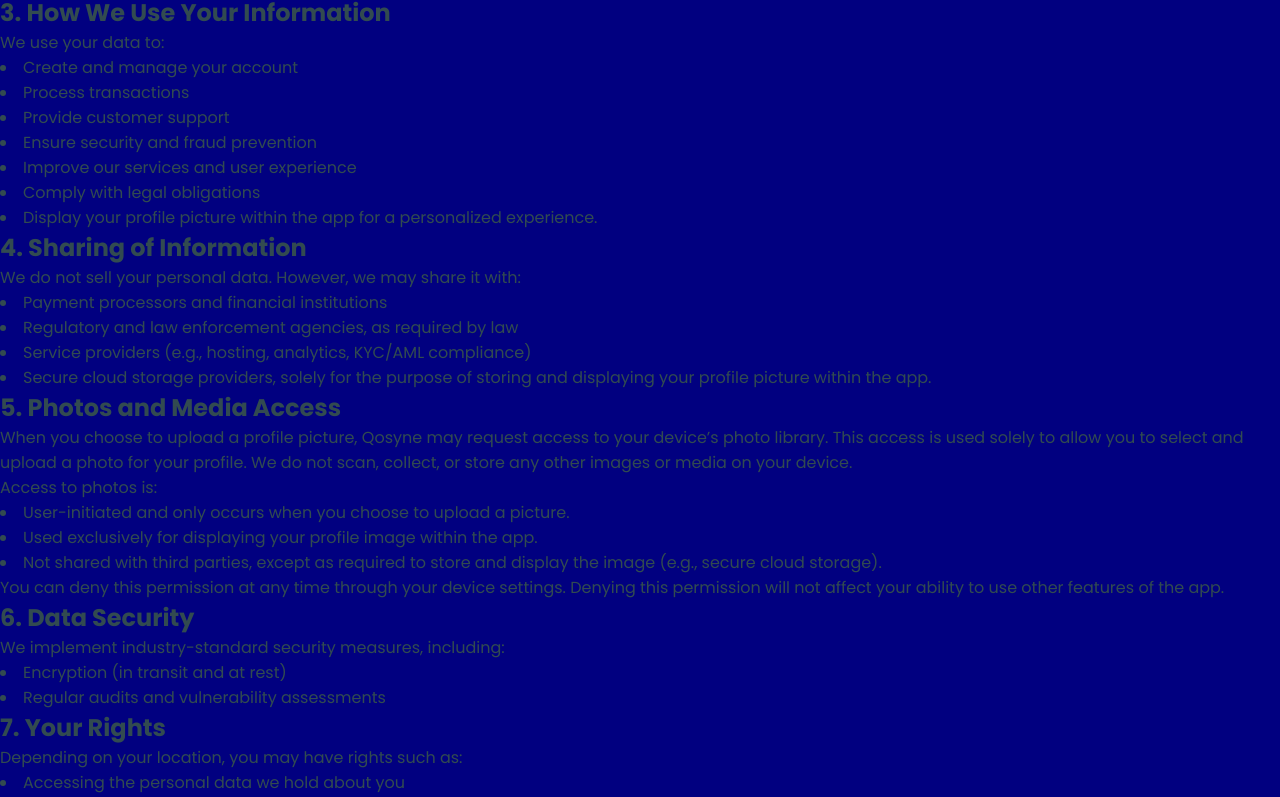
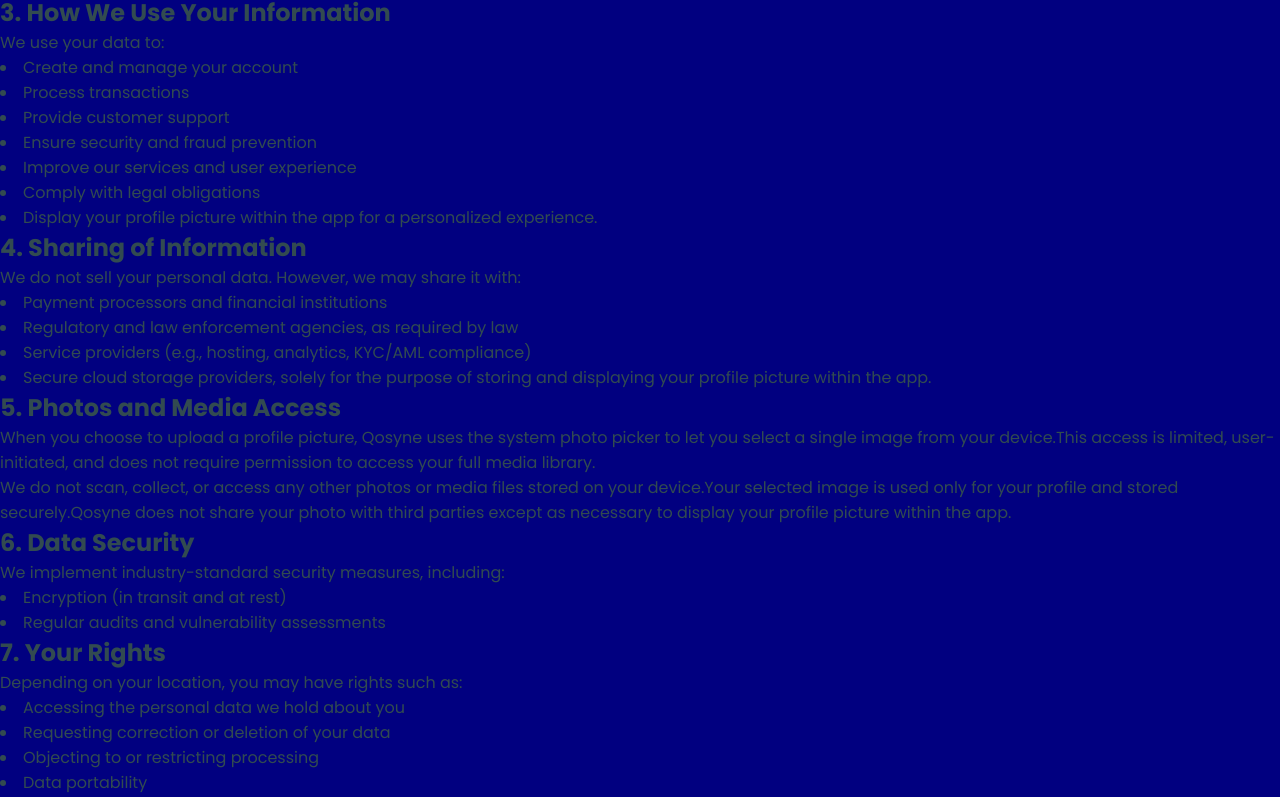
Before and after one commit to talha2224/qosyne, a React (Vite) app: page /privacy in a window 1280 px wide. Shown: the part 416-1213 px from the top of the page. Built offline with nearby package versions, Linux system fonts and the light colour scheme.

Commit message:
Update PrivacyPage.jsx

```diff
--- a/src/pages/PrivacyPage.jsx
+++ b/src/pages/PrivacyPage.jsx
@@ -55,14 +55,8 @@
 
                 <section className="mb-8">
                     <h2 className="text-xl sm:text-2xl font-bold mb-4">5. Photos and Media Access</h2>
-                    <p className="text-base sm:text-lg leading-relaxed">When you choose to upload a profile picture, Qosyne may request access to your device’s photo library. This access is used solely to allow you to select and upload a photo for your profile. We do not scan, collect, or store any other images or media on your device.</p>
-                    <p className="text-base sm:text-lg leading-relaxed mt-2">Access to photos is:</p>
-                    <ul className="list-disc list-inside text-base sm:text-lg leading-relaxed ml-4 space-y-1">
-                        <li>User-initiated and only occurs when you choose to upload a picture.</li>
-                        <li>Used exclusively for displaying your profile image within the app.</li>
-                        <li>Not shared with third parties, except as required to store and display the image (e.g., secure cloud storage).</li>
-                    </ul>
-                    <p className="text-base sm:text-lg leading-relaxed mt-2">You can deny this permission at any time through your device settings. Denying this permission will not affect your ability to use other features of the app.</p>
+                    <p className="text-base sm:text-lg leading-relaxed">When you choose to upload a profile picture, Qosyne uses the system photo picker to let you select a single image from your device.This access is limited, user-initiated, and does not require permission to access your full media library.</p>
+                    <p className="text-base sm:text-lg leading-relaxed mt-2">We do not scan, collect, or access any other photos or media files stored on your device.Your selected image is used only for your profile and stored securely.Qosyne does not share your photo with third parties except as necessary to display your profile picture within the app.</p>
                 </section>
 
                 <section className="mb-8">
```
